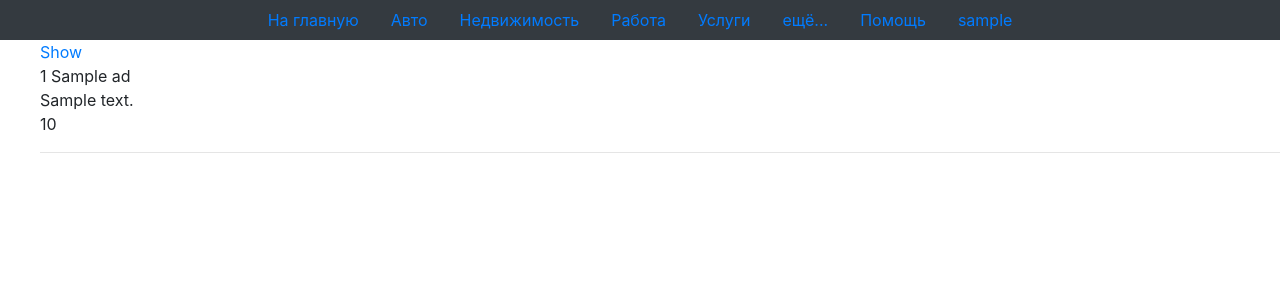
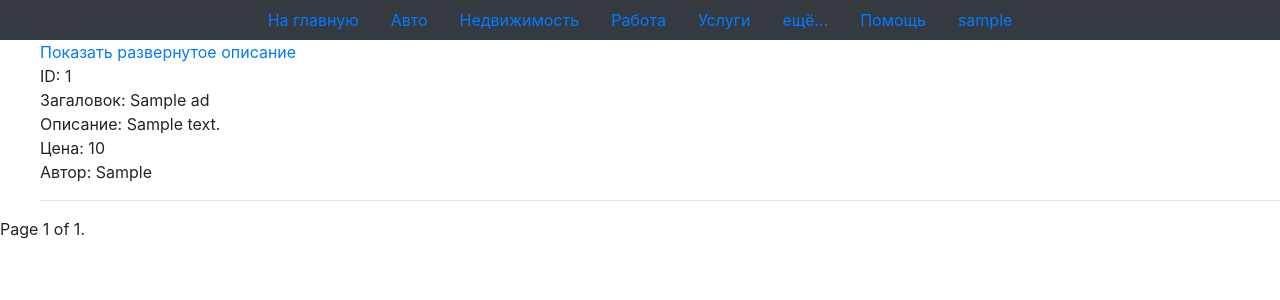
Before and after one commit to Golhoper/avito, a Django app: page / in a window 1280 px wide. Shown: the top 300 px of the page. Run offline with Django 3.2, Linux system fonts and the light colour scheme; a user stored in the database is signed in; tables that the repository leaves empty hold one stand-in row (values such as "Sample post"); parts of the project's set-up code (start-up, migrations or seed data) failed here and were passed over; some libraries are stand-ins or nearby versions.

Commit message:
small changes

```diff
--- a/ad/templates/ads/main_page.html
+++ b/ad/templates/ads/main_page.html
@@ -9,34 +9,35 @@
     <ul style="list-style-type: none;">
         {% for ad in data %}
             <li>
-                <a href="{% url 'show_ad' ad.id %}"> Show</a>  <br>
-                {{ ad.id }}
-                {{ ad.title }} <br>
-                {{ ad.description|truncatechars:50 }} <br>
-                {{ ad.price }}
+                <a href="{% url 'show_ad' ad.id %}"> Показать развернутое описание</a>  <br>
+                ID: {{ ad.id }} <br>
+                Загаловок: {{ ad.title }} <br>
+                Описание: {{ ad.description|truncatechars:50 }} <br>
+                Цена: {{ ad.price }} <br>
+                Автор: {{ ad.user__first_name }}
                 <hr>
             </li>
 
         {% endfor %}
     </ul>
 
-{#    <div class="pagination">#}
-{#        <span class="step-links">#}
-{#            {% if contacts.has_previous %}#}
-{#                <a href="?page=1">&laquo; first</a>#}
-{#                <a href="?page={{ contacts.previous_page_number }}">previous</a>#}
-{#            {% endif %}#}
-{##}
-{#            <span class="current">#}
-{#                Page {{ contacts.number }} of {{ contacts.paginator.num_pages }}.#}
-{#            </span>#}
-{##}
-{#            {% if contacts.has_next %}#}
-{#                <a href="?page={{ contacts.next_page_number }}">next</a>#}
-{#                <a href="?page={{ contacts.paginator.num_pages }}">last &raquo;</a>#}
-{#            {% endif %}#}
-{#        </span>#}
-{#    </div>#}
+    <div class="pagination">
+        <span class="step-links">
+            {% if data.has_previous %}
+                <a href="?page=1">&laquo; first</a>
+                <a href="?page={{ data.previous_page_number }}">previous</a>
+            {% endif %}
+
+            <span class="current">
+                Page {{ data.number }} of {{ data.paginator.num_pages }}.
+            </span>
+
+            {% if data.has_next %}
+                <a href="?page={{ data.next_page_number }}">next</a>
+                <a href="?page={{ data.paginator.num_pages }}">last &raquo;</a>
+            {% endif %}
+        </span>
+    </div>
 
 {% endblock %}
 
--- a/ad/views.py
+++ b/ad/views.py
@@ -4,6 +4,7 @@ from django.views.decorators.cache import cache_page
 from django.core.cache import *
 import time, redis
 from django.core.cache import caches
+from django.core.paginator import Paginator
 #------------------------- models
 from ad.models import Ad
 from user.models import AdditionalUserInfo, Messages
@@ -15,9 +16,11 @@ def add_ad(request):
 
 
 def main(request):
-    num = 10
-    all = Ad.objects.all()[:num]
+    page = request.GET.get('page','')
 
+    all = Ad.objects.select_related('user').values('id', 'title','description', 'user__first_name', 'price').all()
+    paginator = Paginator(all, 10)
+    mes_num=""
     if request.user.is_authenticated:
         user = User.objects.get(username=request.user)
         mes = Messages.objects.filter(to_whom_send=user, read_status=False)
@@ -25,7 +28,7 @@ def main(request):
             mes_num = mes.count()
         else:
             mes_num = ""
-    content = {"data": all, "mes": mes_num}
+    content = {"data": paginator.get_page(page), "mes": mes_num}
     return render(request, Names.main, content)
 
 
@@ -105,11 +108,15 @@ def test_add(request):
     # for x in range(100000):
     #     Ad.objects.create(user=user, title="title",
     #                       description="description", price=1000)
-
+    ad = Ad.objects.filter(user_id=5).select_related('user')[:100]
+    for a in ad:
+        print(a.user.username)
     return redirect('main')
 
 
 def test_data():
+    gq = ""
+    wp = gq
     r = redis.StrictRedis(host='localhost', port=6379, db=1)
     for x in range(100000):
         id = json.loads(r.get("main" + str(x)).decode('utf-8').replace("'", '"')).get('id')
--- a/avito/settings.py
+++ b/avito/settings.py
@@ -9,6 +9,8 @@ DEBUG = True
 
 ALLOWED_HOSTS = ['*']
 
+INTERNAL_IPS = ('127.0.0.1:8000',)
+
 INSTALLED_APPS = [
     'django.contrib.admin',
     'django.contrib.auth',
@@ -16,6 +18,7 @@ INSTALLED_APPS = [
     'django.contrib.sessions',
     'django.contrib.messages',
     'django.contrib.staticfiles',
+    'debug_toolbar',
     'user',
     'ad',
 ]
@@ -28,6 +31,7 @@ MIDDLEWARE = [
     'django.contrib.auth.middleware.AuthenticationMiddleware',
     'django.contrib.messages.middleware.MessageMiddleware',
     'django.middleware.clickjacking.XFrameOptionsMiddleware',
+    'debug_toolbar.middleware.DebugToolbarMiddleware'
 ]
 
 ROOT_URLCONF = 'avito.urls'
```
